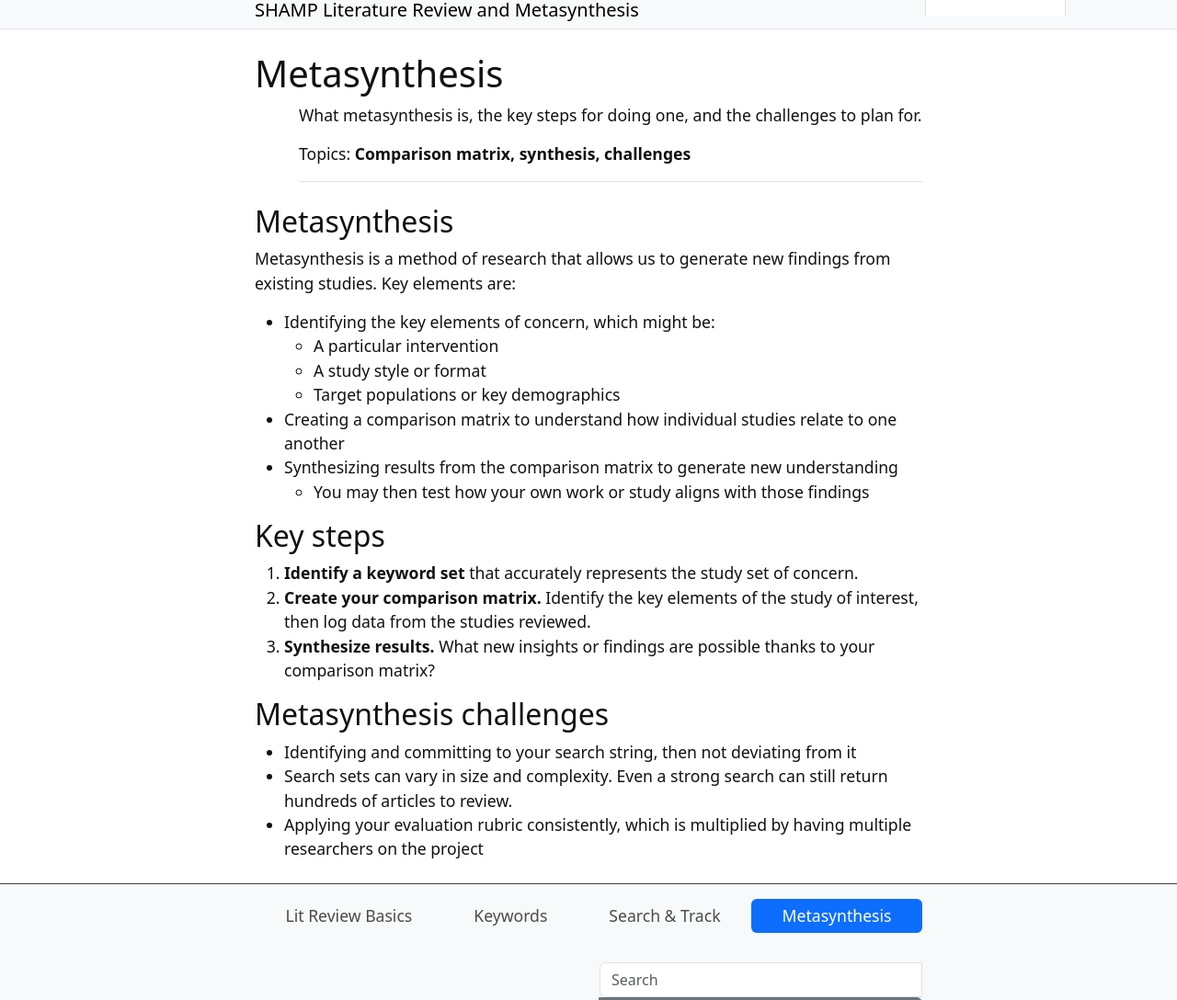
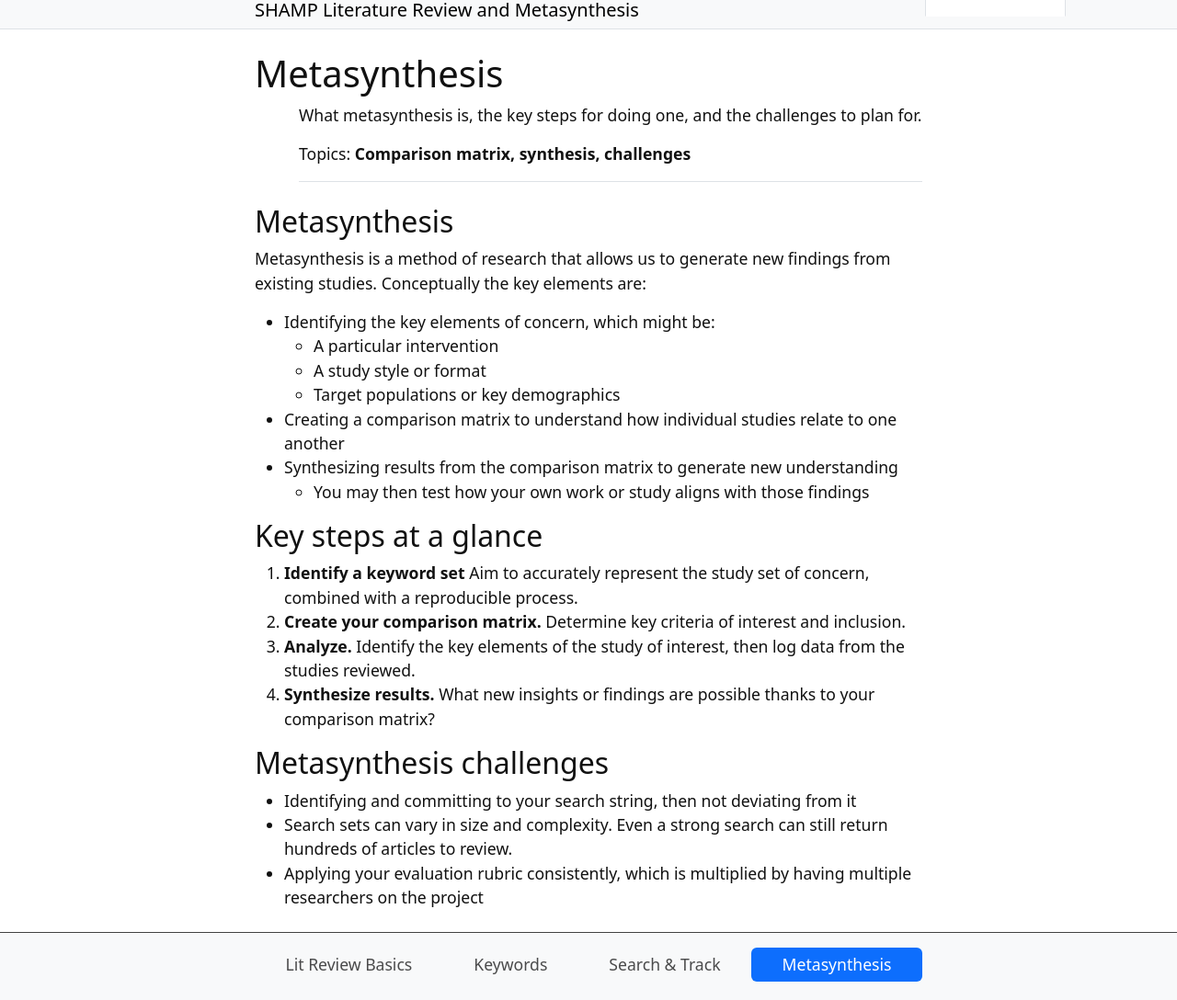
Before and after one commit to marcosvdotcom/SHAMP_meta, a Jekyll site: the page built from content/04-metasynthesis.md, in a window 1280 px wide, cut to the strip 121-1209 px from the top of the page. Shown: the whole strip at 92% size. Built offline with Jekyll 4.4.1, drawn with Linux system fonts in a browser that asks for light colours.

Commit message:
Update 04-metasynthesis.md

```diff
--- a/content/04-metasynthesis.md
+++ b/content/04-metasynthesis.md
@@ -7,7 +7,7 @@ description: What metasynthesis is, the key steps for doing one, and the challen
 
 ## Metasynthesis
 
-Metasynthesis is a method of research that allows us to generate new findings from existing studies. Key elements are:
+Metasynthesis is a method of research that allows us to generate new findings from existing studies. Conceptually the key elements are:
 
 - Identifying the key elements of concern, which might be:
   - A particular intervention
@@ -17,12 +17,13 @@ Metasynthesis is a method of research that allows us to generate new findings fr
 - Synthesizing results from the comparison matrix to generate new understanding
   - You may then test how your own work or study aligns with those findings
 
-## Key steps
+## Key steps at a glance
 
-1. **Identify a keyword set** that accurately represents the study set of concern.
-2. **Create your comparison matrix.** Identify the key elements of the study of interest, then log data from the studies reviewed.
+1. **Identify a keyword set** Aim to accurately represent the study set of concern, combined with a reproducible process.
+2. **Create your comparison matrix.** Determine key criteria of interest and inclusion.
+3. **Analyze.** Identify the key elements of the study of interest, then log data from the studies reviewed.
    <!-- TODO: The original slide says "Some examples link link". Add example matrix links here. -->
-3. **Synthesize results.** What new insights or findings are possible thanks to your comparison matrix?
+4. **Synthesize results.** What new insights or findings are possible thanks to your comparison matrix?
 
 ## Metasynthesis challenges
 
```
